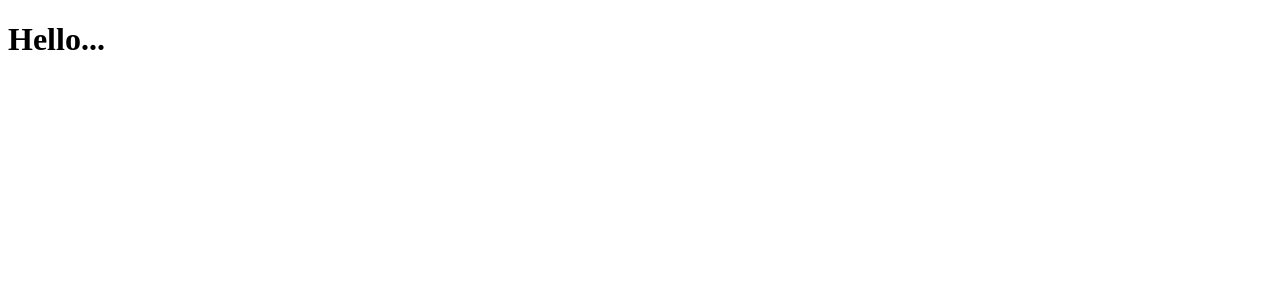
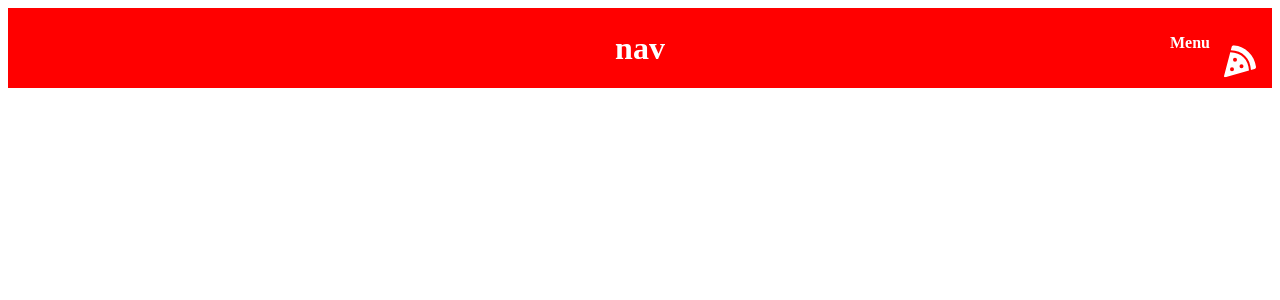
Before and after one commit to jesusGZ/food-menu, a React (Create React App) app: page / in a window 1280 px wide. Shown: the top 300 px of the page. Built offline with nearby package versions, Linux system fonts and the light colour scheme.

Commit message:
avance de navbar

```diff
--- a/package.json
+++ b/package.json
@@ -8,7 +8,10 @@
     "@testing-library/user-event": "^12.1.10",
     "react": "^17.0.2",
     "react-dom": "^17.0.2",
+    "react-icons": "^4.3.1",
+    "react-router": "^5.2.1",
     "react-scripts": "4.0.3",
+    "styled-components": "^5.3.3",
     "web-vitals": "^1.0.1"
   },
   "scripts": {
--- a/src/App.js
+++ b/src/App.js
@@ -1,10 +1,12 @@
 import React from "react";
+import Navbar from "./components/Navbar";
+import { BrowserRouter as Router } from "react-router-dom";
 
 function App() {
   return (
-    <div className="App">
-     <h1>Hello...</h1>
-    </div>
+    <Router>
+     <Navbar />
+    </Router>
   );
 }
 
--- /dev/null
+++ b/src/components/Navbar/NavbarElements.js
@@ -0,0 +1,45 @@
+import styled from "styled-components";
+import { NavLink as Link } from 'react-router-dom';
+import { FaPizzaSlice } from 'react-icons/fa';
+
+export const Nav = styled.nav`
+    background: red;
+    height: 80px;
+    display: flex;
+    justify-content: center;
+    font-weight: 700;
+`;
+
+export const NavLink = styled(Link)`
+    color: #fff;
+    font-size: 2rem;
+    display: flex;
+    align-items: center;
+    text-decoration: none;
+    cursor: pointer;
+
+    @media screen and (max-width: 400px){
+        position: absolute;
+        top: 10px;
+        left: 25px;
+    }
+`;
+
+export const NavIcon = styled.div`
+    display: block;
+    position: absolute;
+    top: 0;
+    right: 0;
+    cursor: pointer;
+    color: #fff;
+
+    p{
+        transform: translate(-175%, 100%);
+        font-weight: bold;
+    }
+`;
+
+export const Bars = styled(FaPizzaSlice)`
+    font-size: 2rem;
+    transform: translate(-50%, -15%);
+`;
--- /dev/null
+++ b/src/components/Navbar/index.js
@@ -0,0 +1,18 @@
+import React from 'react'
+import { Nav, NavLink, NavIcon, Bars } from './NavbarElements'
+
+const Navbar = () => {
+    return (
+        <>
+            <Nav>
+                <NavLink to='/'>nav</NavLink>
+                <NavIcon>
+                    <p>Menu</p>
+                    <Bars />
+                </NavIcon>
+            </Nav>
+        </>
+    )
+}
+
+export default Navbar
--- a/src/index.js
+++ b/src/index.js
@@ -10,7 +10,4 @@ ReactDOM.render(
   document.getElementById('root')
 );
 
-// If you want to start measuring performance in your app, pass a function
-// to log results (for example: reportWebVitals(console.log))
-// or send to an analytics endpoint. Learn more: https://bit.ly/CRA-vitals
 reportWebVitals();
```
Also changed, not shown: 1 other file (tests, documents, lock files or other folders).
